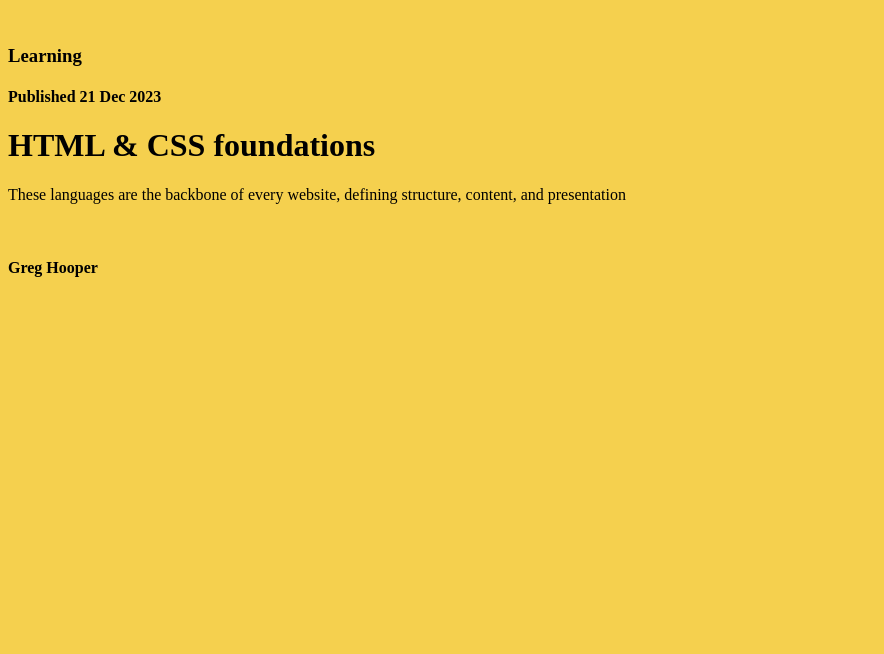
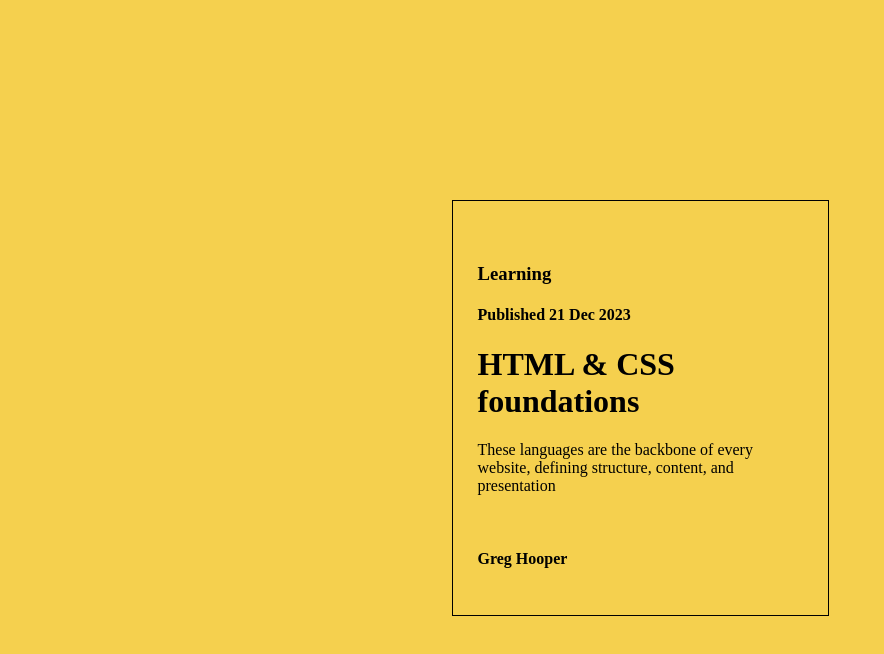
Before and after one commit to dudlves/card, a plain HTML site: page src/views/index.html in a window 1280 px wide. Shown: the whole page, without its empty margins (0-884 px from the left). Drawn offline with Linux system fonts and the light colour scheme.

Commit message:
Div centralizada

```diff
--- a/src/public/styles.css
+++ b/src/public/styles.css
@@ -1,3 +1,13 @@
 body{
     background: #f5d04e ;
+    display: flex;
+    justify-content: center;
+    align-items: center;
+    height: 100vh;
 }
+
+#card{
+    border: solid 1px;
+    padding: 25px;
+    width: 325px;
+}
--- a/src/views/index.html
+++ b/src/views/index.html
@@ -7,7 +7,7 @@
         <link rel="stylesheet" href="../public/styles.css">
     </head>
     <body>
-        <div id="Card">
+        <div id="card">
             <img src="" alt="">
             <div id="information">
                 <h3>Learning</h3>
```
Lines whose indentation alone changed are shown as unchanged.
